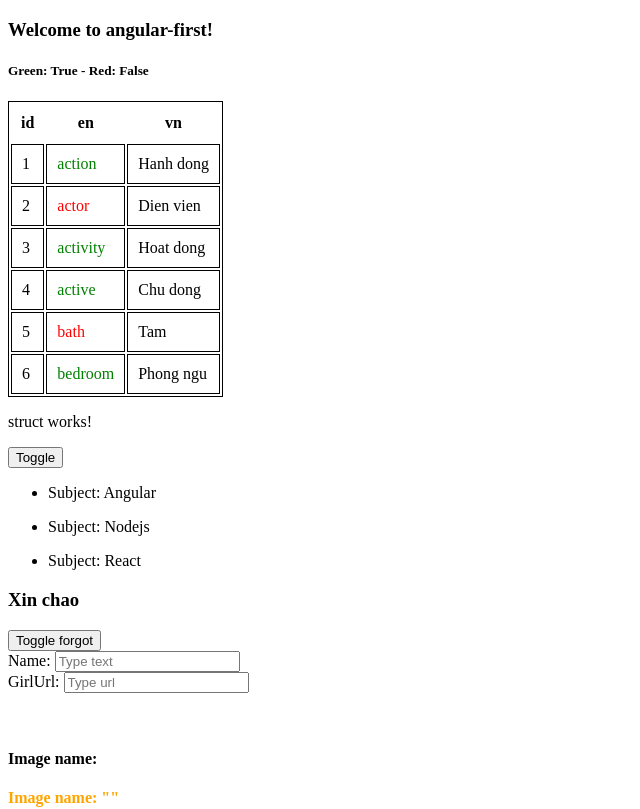
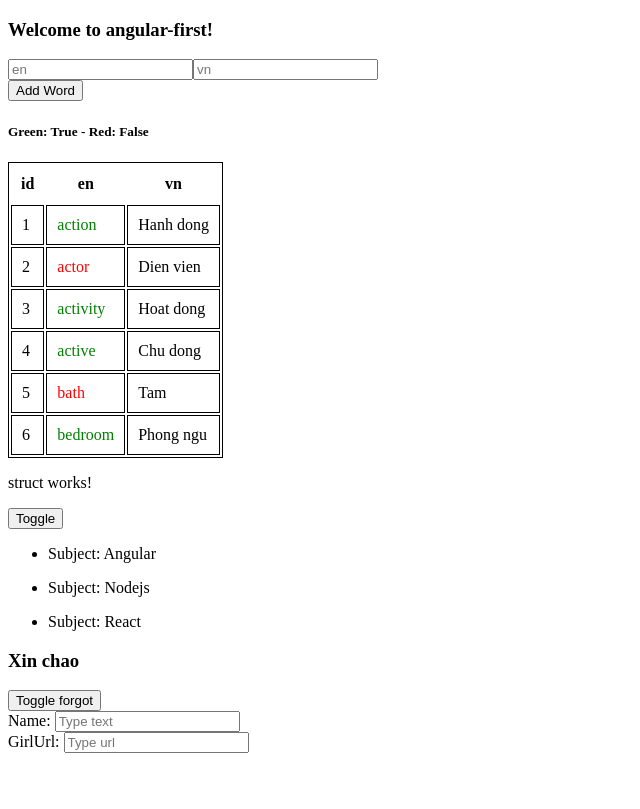
Before and after one commit to nvgiang2212/HowToLearn-Angular, an Angular app: page / in a window 1280 px wide. Shown: the top 809 px of the page, without its empty margins (0-640 px from the left). Built offline with nearby package versions, Linux system fonts and the light colour scheme.

Commit message:
2nd commit *ngFor push object

```diff
--- a/src/app/words/words.component.html
+++ b/src/app/words/words.component.html
@@ -1,3 +1,7 @@
+<input type="text" placeholder="en" [(ngModel)]="newEn">
+<input type="text" placeholder="vn" [(ngModel)]="newVn">
+<br>
+<button (click)="addWord();">Add Word</button>
 <h5>Green: True - Red: False</h5>
 <table cellpadding="10">
   <tr>
--- a/src/app/words/words.component.ts
+++ b/src/app/words/words.component.ts
@@ -15,6 +15,17 @@
     {id: 5, en: 'bath', vn: 'Tam', memorized: false},
     {id: 6, en: 'bedroom', vn: 'Phong ngu', memorized: true},
   ];
+  private newEn: string;
+  private newVn: string;
+
+  addWord() {
+    this.arrWords.push({
+      id: this.arrWords.length + 1,
+      en: this.newEn,
+      vn: this.newVn,
+      memorized: false
+    });
+  }
 
   constructor() {
   }
```
